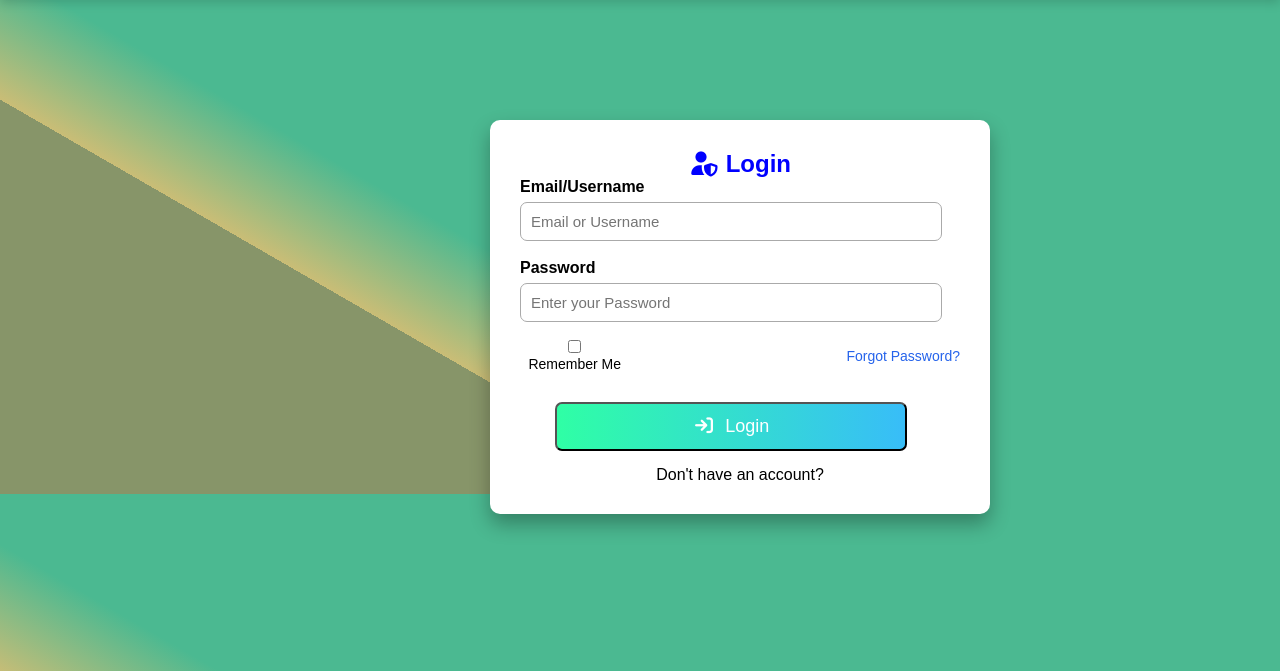
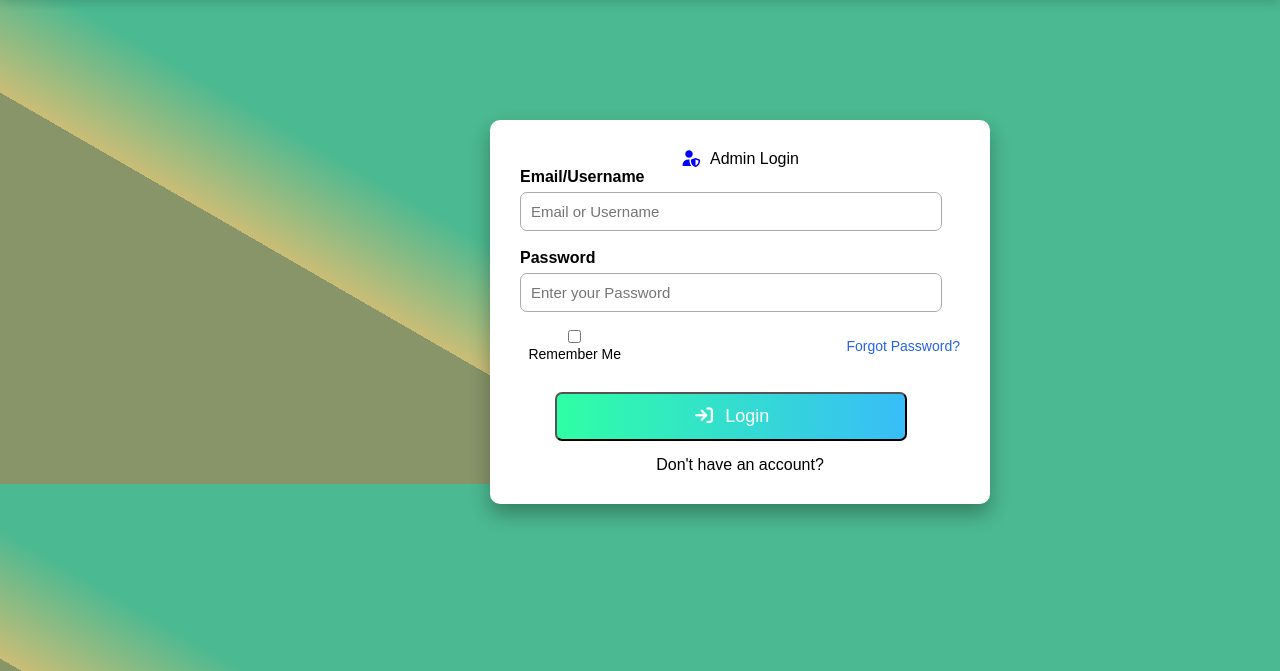
Before and after one commit to Shaswat0975/django-render-project-deploy, a Django app: a page that uses Student/templates/login.html in a window 1280 px wide. Shown: the part 82-753 px from the top of the page. Run offline with Django 5.2, Linux system fonts and the light colour scheme; some libraries are stand-ins or nearby versions.

Commit message:
Add role based admin and student login

```diff
--- a/Student/templates/Student_feedback.html
+++ b/Student/templates/Student_feedback.html
@@ -117,6 +117,6 @@
             <input type="submit" value="Submit" class="btn">
         </form>
     </div>
-    <a href="{% url 'login' %}"  class="back">Back to Dashboard</a>
+    <a href="{% url 'index' %}"  class="back">Back to Dashboard</a>
 </body>
 </html>
--- a/Student/templates/index.html
+++ b/Student/templates/index.html
@@ -140,7 +140,7 @@
 
         <div class="feature-box">
             <h3>Delete Records</h3>
-            <p>Remove unwanted records SGDGFDHFHG</p>
+            <p>Remove unwanted records from our portal</p>
         </div>
 
     </div>
--- a/Student/templates/login.html
+++ b/Student/templates/login.html
@@ -92,7 +92,29 @@
     <div class="login-form">
         <form method="post">
             {% csrf_token %}
-            <h2 style="color: blue;"><i class="fa-solid fa-user-shield" style="color:blue;"></i>&nbsp;Login</h2>
+            <input type="hidden" name="role" value="{{ role }}"
+            {% if role == "admin" %}
+
+            <h2 style="color: blue;">
+                <i class="fa-solid fa-user-shield" style="color: blue;"></i>
+                &nbsp;Admin Login
+            </h2>
+
+            {% elif role == "student" %}
+
+            <h2 style="color: blue;">
+                <i class="fa-solid fa-user-graduate" style="color: blue;"></i>
+                &nbsp;Student Login
+            </h2>
+
+            {% else %}
+
+            <h2 style="color: blue;">
+                <i class="fa-solid fa-right-to-bracket" style="color: blue;"></i>
+                &nbsp;Login
+            </h2>
+
+            {% endif %}
             <div class="input-group">
                 <span>Email/Username</span>
                 <input type="text" name="email" placeholder="Email or Username">
--- a/Student/views.py
+++ b/Student/views.py
@@ -26,30 +26,42 @@ def about(request):
 
 
 def login(request):
-    error=""
-    if request.method=="POST":
-        u=request.POST['email']
-        p=request.POST['password']
+    error = ""
+    role = request.GET.get('role', request.POST.get('role', ''))
+
+    if request.method == "POST":
+        u = request.POST['email']
+        p = request.POST['password']
+
         # Student Login
-        try:
-            stu=Student.objects.get(username=u,password=p)
-            request.session['student_id']=stu.id
-            return redirect("student_home")
-        except Student.DoesNotExist:
-            pass
-        # Admin Login code
-        admin=auth.authenticate(username=u,password=p)
-        if admin is not None and admin.is_staff:
-            auth.login(request,admin)
-            return redirect('AdminHome')
+        if role == "student":
+            try:
+                stu = Student.objects.get(username=u, password=p)
+                request.session['student_id'] = stu.id
+                return redirect("student_home")
+            except Student.DoesNotExist:
+                error = "Invalid Student Username or Password"
 
-    return render(request,"login.html",)
+        # Admin Login
+        elif role == "admin":
+            admin = auth.authenticate(username=u, password=p)
 
-@login_required(login_url='login')
+            if admin is not None and admin.is_staff:
+                auth.login(request, admin)
+                return redirect("AdminHome")
+            else:
+                error = "Invalid Admin Username or Password"
+
+    return render(request, "login.html", {
+        "error": error,
+        "role": role
+    })
+
+@login_required(login_url='/login?role=admin')
 def AdminHome(request):
     return render(request,"AdminHome.html")
 
-@login_required(login_url='login')
+@login_required(login_url='/login?role=admin')
 def add_student(request):
     error=""
     if request.method=="POST":
@@ -75,13 +87,13 @@ def add_student(request):
     d={"error":error}
     return render(request,"add_student.html",d)
 
-@login_required(login_url='login')
+@login_required(login_url='/login?role=admin')
 def view_students(request):
     data=Student.objects.all()
     d={'data':data}
     return render(request,"view_students.html",d)
 
-@login_required(login_url='login')
+@login_required(login_url='/login?role=admin')
 def edit_student(request,id):
     data=Student.objects.get(id=id)
     error=""
@@ -116,7 +128,7 @@ def edit_student(request,id):
             error="yes"
     return render(request,"edit_student.html",{'data':data,'erroe':error})
 
-@login_required(login_url='login')
+@student_login_required
 def Student_feedback(request):
     error=""
     if request.method=="POST":
@@ -131,23 +143,23 @@ def Student_feedback(request):
     d={"error":error}
     return render(request,"Student_feedback.html",d)
 
-@login_required(login_url='login')
+@login_required(login_url='/login?role=admin')
 def del_student(request,id):
     data=Student.objects.get(id=id)
     data.delete()
     return redirect('view_students')
 
-@login_required(login_url='login')
+@login_required(login_url='/login?role=admin')
 def view_feedback(request):
     data=Feedback.objects.all()
     d={'data':data}
     return render(request,"view_feedback.html",d)
 
-@login_required(login_url='login')
+@login_required(login_url='/login?role=admin')
 def search_students(request):
     return render(request,"search_students.html",)
 
-@login_required(login_url='login')
+@login_required(login_url='/login?role=admin')
 def search_records(request):
     n=request.POST['sname']
     data=Student.objects.filter(name__icontains=n)
```
